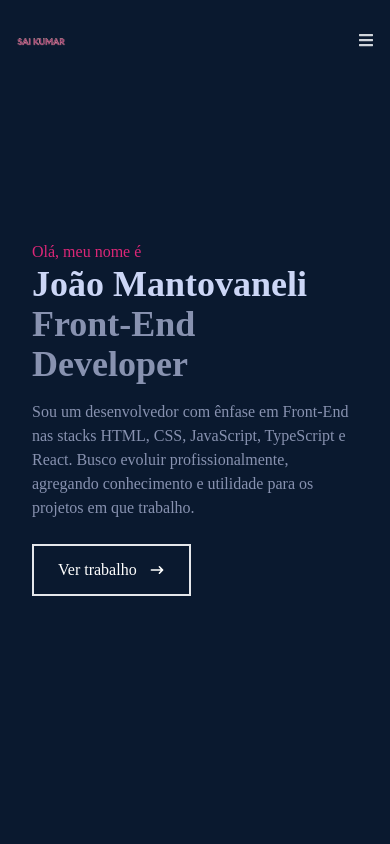
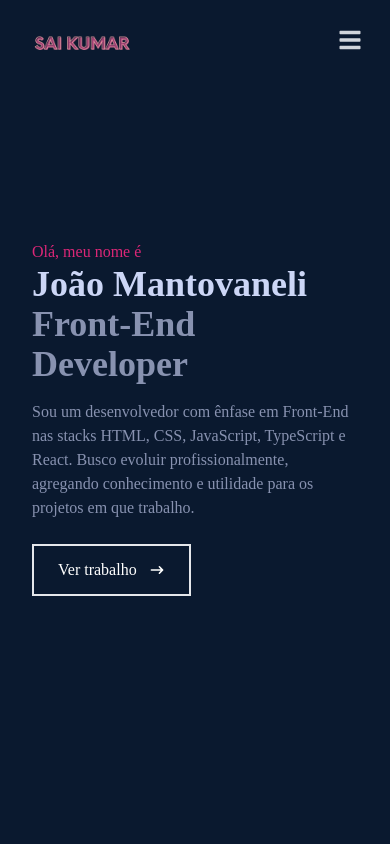
Before and after one commit to jvmantovas/portfolio-react, a React (Create React App) app: page / in a window 390 px wide. Shown: the top 844 px of the page. Built offline with nearby package versions, Linux system fonts and the light colour scheme.

Commit message:
Navbar sizing adjusts

```diff
--- a/src/components/Navbar.jsx
+++ b/src/components/Navbar.jsx
@@ -10,9 +10,9 @@ const Navbar = () => {
   const handleClick = () => setNav(!nav);
 
   return (
-    <div className="fixed w-full h-[80px] flex justify-between items-center px-4 bg-[#0a192f] text-gray-300">
+    <div className="fixed w-full h-[80px] flex justify-between items-center px-8 bg-[#0a192f] text-gray-300">
       <div>
-        <img src={logo} alt="Logo" style={{ width: "50px" }} />
+        <img src={logo} alt="Logo" style={{ width: "100px" }} />
       </div>
       {/* menu */}
       <ul className="hidden md:flex">
@@ -43,7 +43,7 @@ const Navbar = () => {
         </li>
       </ul>
       {/*Hamburguer*/}
-      <div onClick={handleClick} className="md:hidden z-10">
+      <div onClick={handleClick} className="md:hidden z-10 scale-150">
         {!nav ? <FaBars /> : <FaTimes />}
       </div>
       {/*mobile menu*/}
```
